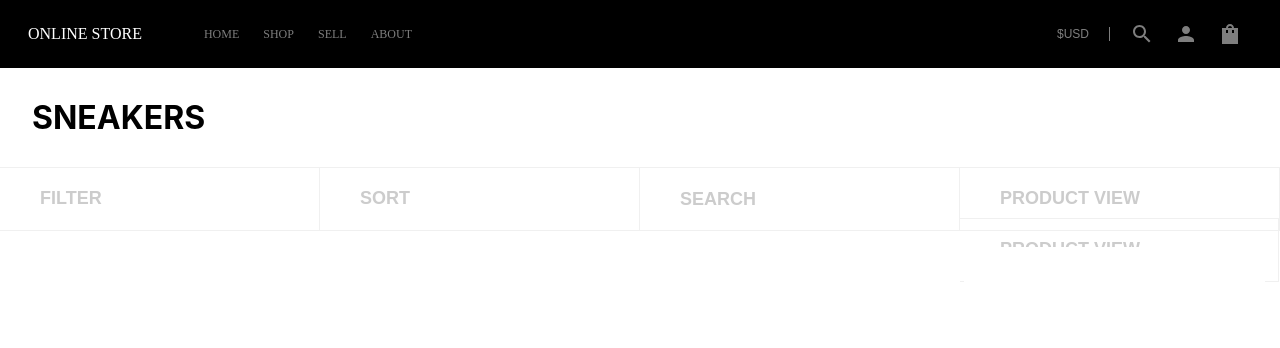
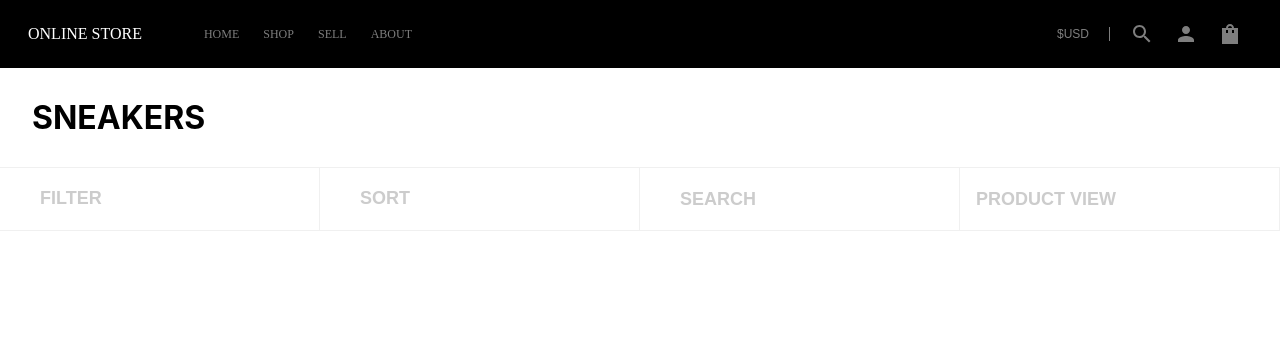
Before and after one commit to Aleg3000/react-online-shop, a React (Create React App) app: page /shop in a window 1280 px wide. Shown: the top 348 px of the page. Built offline with nearby package versions, Linux system fonts and the light colour scheme; a web font is replaced by a local one.

Commit message:
feat: add select component

```diff
--- a/src/components/Product/Product.tsx
+++ b/src/components/Product/Product.tsx
@@ -6,11 +6,12 @@ import classes from './Product.module.css';
 type myProps = {
   product: IProduct;
   key: string;
+  imgState: number[];
 };
 
-const Product = ({ product }: myProps) => {
+const Product = ({ product, imgState }: myProps) => {
   const [hoverState, setHoverState] = useState(false);
-  const [imgState, setImgState] = useState([1, 0]);
+  //   const [imgState, setImgState] = useState([1, 0]);
 
   const imageHandler = ({ type }: React.MouseEvent<HTMLImageElement>) => {
     type === 'mouseenter' ? setHoverState(true) : setHoverState(false);
--- /dev/null
+++ b/src/components/UI/Select.module.css
@@ -0,0 +1,106 @@
+.select {
+    position: relative;
+    width: 100%;
+    height: 100%;
+    margin-bottom: 1.25rem;
+    background-color: #fff;
+  }
+  .select[data-state="active"] .title::before {
+    transform: translate(-3px, -50%) rotate(-45deg);
+  }
+  .select[data-state="active"] .title::after {
+    transform: translate(3px, -50%) rotate(45deg);
+  }
+  .select[data-state="active"] .content {
+    opacity: 1;
+  }
+  .select[data-state="active"] .label + .input + .label {
+    max-height: 100%;
+    border-top-width: 1px;
+  }
+  .title {
+    display: flex;
+    align-items: center;
+    width: 100%;
+    height: 100%;
+    padding: 8px 16px;
+    /* border: solid 1px #000; */
+    border: inherit;
+    cursor: pointer;
+    text-transform: uppercase;
+  }
+  /* .title::before, .title::after {
+    content: "";
+    position: absolute;
+    top: 50%;
+    right: 16px;
+    display: block;
+    width: 10px;
+    height: 2px;
+    transition: all 0.3s ease-out;
+    background-color: #333333;
+    transform: translate(-3px, -50%) rotate(45deg);
+  }
+  .title::after {
+    transform: translate(3px, -50%) rotate(-45deg);
+  } */
+  .title:hover {
+    border-color: #000;
+  }
+  .title:hover::before, .title:hover::after {
+    background-color: #000;
+  }
+  .content {
+    position: absolute;
+    top: 100%;
+    display: flex;
+    flex-direction: column;
+    width: 100%;
+    background-color: #ffffff;
+    border: solid 1px #f0f0f0;
+    border-top: none;
+    transition: all 0.3s ease-out;
+    opacity: 0;
+    z-index: 8;
+  }
+  .input {
+    display: none;
+  }
+  .input:checked + label {
+    background-color: #dedede;
+  }
+  .input:disabled + label {
+    opacity: 0.6;
+    pointer-events: none;
+  }
+  .label {
+    display: flex;
+    align-items: center;
+    width: 100%;
+    height: 100%;
+    max-height: 0;
+    padding: 0 16px;
+    transition: all 0.2s ease-out;
+    cursor: pointer;
+    overflow: hidden;
+    color: #000;
+    text-transform: uppercase;
+    font-size: 13px;
+    font-family: HelveticaNeueW01-55Roma,sans-serif;
+    font-weight: 100;
+  }
+  .label + input + .label {
+    border-top: 0 solid #C7CCD160;
+  }
+  .label:hover {
+    background-color: #000;
+    color: #ffffff;
+  }
+
+  .sort-title {
+    margin-top: 10px;
+    padding: 10px 0 10px 10px;
+    font-size: 24px;
+    text-transform: uppercase;
+    background-color: #fff;
+  }
--- /dev/null
+++ b/src/components/UI/Select.tsx
@@ -0,0 +1,66 @@
+import React, { useState } from 'react';
+import classes from './Select.module.css';
+
+interface ISelectInterface {
+  title?: string;
+  options: string[];
+  onChange: (select: string) => void;
+}
+
+const Input = ({
+  title,
+  changeTitle,
+  idx,
+}: {
+  title: string;
+  changeTitle: ({ currentTarget }: React.MouseEvent) => void;
+  idx: number;
+}) => {
+  return (
+    <React.Fragment>
+      <input id={'singleSelect' + idx} className={classes.input} type="radio" name="singleSelect" />
+      <label htmlFor={'singleSelect' + idx} className={classes.label} onClick={changeTitle}>
+        {title}
+      </label>
+    </React.Fragment>
+  );
+};
+
+const Select = (props: ISelectInterface) => {
+  const [toggle, setToggle] = useState('');
+  const changeToggle = () => {
+    toggle === '' ? setToggle('active') : setToggle('');
+  };
+
+  const [title, setTitle] = useState('product view');
+  const changeTitle = ({ currentTarget }: React.MouseEvent) => {
+    setTitle(currentTarget.innerHTML);
+    setToggle('');
+    props.onChange(currentTarget.innerHTML);
+  };
+
+  return (
+    <div className={classes.select} data-state={toggle}>
+      <div className={classes.title} onClick={changeToggle}>
+        {title}
+      </div>
+      <div className={classes.content}>
+        {props.title ? (
+          <Input title={title} changeTitle={changeTitle} key={title} idx={0} />
+        ) : (
+          <Input
+            title={props.options[0]}
+            changeTitle={changeTitle}
+            key={props.options[0]}
+            idx={0}
+          />
+        )}
+        {props.options.map((title, idx) => (
+          <Input title={title} changeTitle={changeTitle} key={title} idx={idx + 1} />
+        ))}
+      </div>
+    </div>
+  );
+};
+
+export default Select;
--- a/src/pages/Shop/Shop.module.css
+++ b/src/pages/Shop/Shop.module.css
@@ -22,6 +22,10 @@
     font-family: HelveticaNeueW01-75Bold, sans-serif;
     font-weight: bold;
     transition: all 0.5s ease;
+}
+
+.productView {
+    padding: 0;
 }
 
 .asd {
--- a/src/pages/Shop/Shop.tsx
+++ b/src/pages/Shop/Shop.tsx
@@ -1,11 +1,25 @@
 import Product from 'components/Product/Product';
+import Select from 'components/UI/Select';
 import sneakersData from 'data/data';
 import React, { useState } from 'react';
 import classes from './Shop.module.css';
 
 export default function ShopPage() {
-  const [productView, setProductView] = useState('product view');
-  const changeProductView = ({ currentTarget }: React.MouseEvent<HTMLElement>) => {};
+  const [imgState, setImgState] = useState([1, 0]);
+  const changeProductView = (select: string) => {
+    switch (select) {
+      case 'product view':
+        setImgState([1, 0]);
+        break;
+      case 'outfit view':
+        setImgState([0, 1]);
+        break;
+      default:
+        setImgState([1, 0]);
+    }
+  };
+
+  const [searchValue, setSearchValue] = useState('');
 
   return (
     <>
@@ -13,18 +27,21 @@ export default function ShopPage() {
       <ul className={classes.settings}>
         <li>filter</li>
         <li>sort</li>
-        <input type="search" name="" id="" placeholder="search" />
-        <li onClick={changeProductView}>
-          <div>product view</div>
-          <ul className={classes.asd}>
-            <li value="product">product view</li>
-            <li value="outfit">outfit view</li>
-          </ul>
+        <input
+          type="search"
+          name=""
+          id=""
+          placeholder="search"
+          value={searchValue}
+          onChange={({ currentTarget }) => setSearchValue(currentTarget.value)}
+        />
+        <li className={classes.productView} style={{ padding: 0 }}>
+          <Select options={['product view', 'outfit view']} onChange={changeProductView} />
         </li>
       </ul>
       <div className={classes.products}>
         {sneakersData.map((el) => (
-          <Product product={el} key={el.num}></Product>
+          <Product imgState={imgState} product={el} key={el.num}></Product>
         ))}
       </div>
     </>
```
